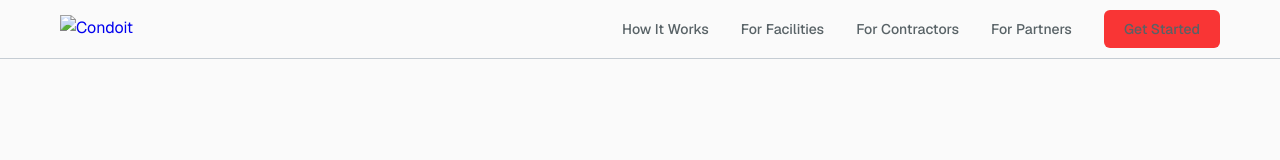
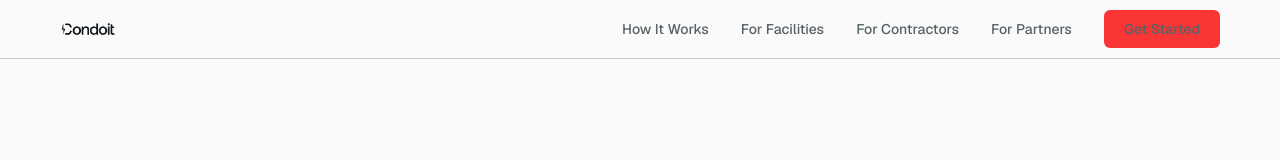
Before and after one commit to iancondoit/Condoit-Connect, a plain HTML site: page condoit_connect_page.html in a window 1280 px wide. Shown: the top 160 px of the page. Drawn offline with nearby package versions, Linux system fonts and the light colour scheme.

Commit message:
Fix logo display issue
- Add Condoit_Logotype_Hot_Black.png to assets/logos/
- Update all HTML files to reference correct logo path
- Fixes missing logo on deployed Netlify site

```diff
--- a/condoit_connect_page.html
+++ b/condoit_connect_page.html
@@ -323,7 +323,7 @@
     <header>
         <nav class="container">
             <a href="#" class="logo">
-                <img src="../Condoit Field Agent/Logos/Condoit_Logotype_Hot_Black.png" alt="Condoit">
+                <img src="assets/logos/Condoit_Logotype_Hot_Black.png" alt="Condoit">
             </a>
             <ul class="nav-links">
                 <li><a href="condoit_how_it_works_page.html">How It Works</a></li>
```
Also changed, not shown: condoit_contractor_network_page.html (+1 -1 lines), condoit_evaluate_portfolio_page.html (+1 -1 lines), condoit_how_it_works_page.html (+1 -1 lines), for_facilities.html (+1 -1 lines), for_partners.html (+1 -1 lines), assets/logos/Condoit_Logotype_Hot_Black.png (added).
